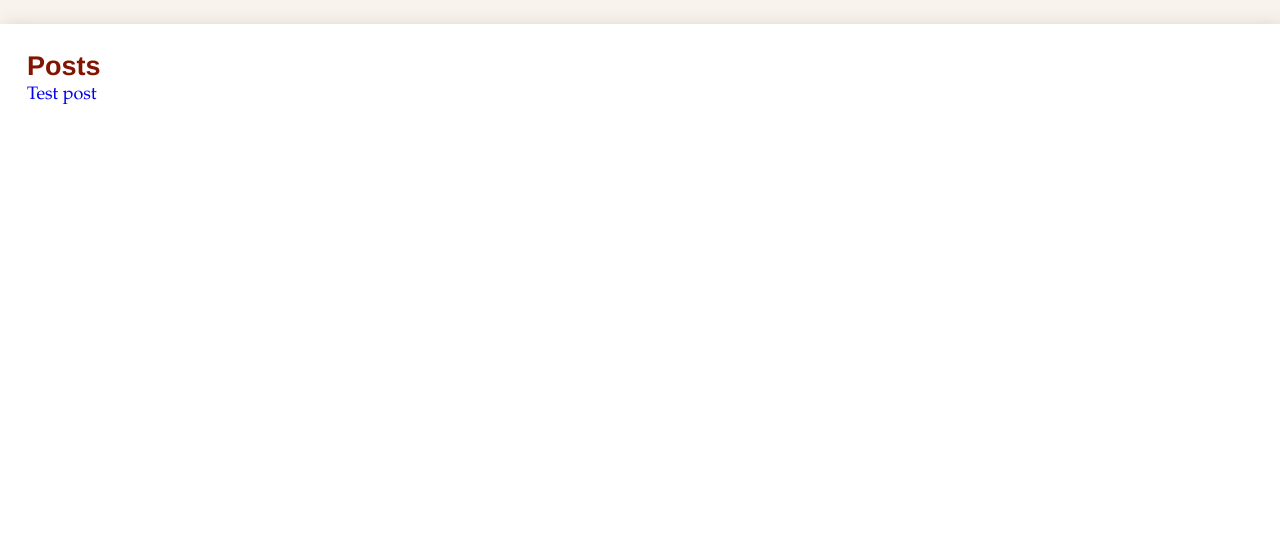
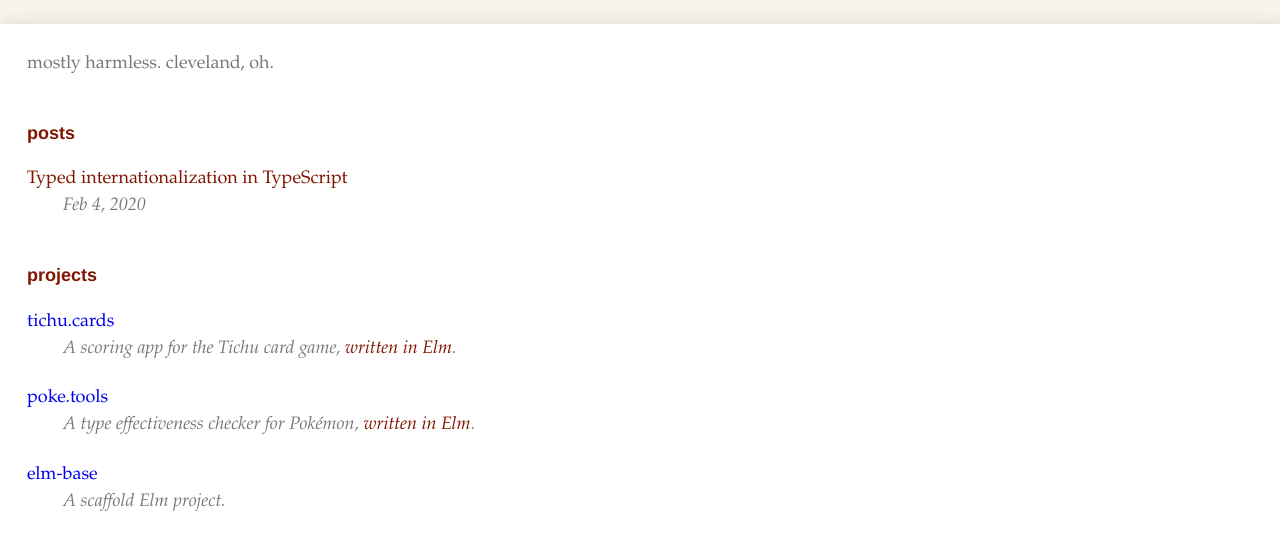
Before and after one commit to freshvictory/me, a plain HTML site: page index.html in a window 1280 px wide. Shown: the part 56-606 px from the top of the page. Drawn offline with Linux system fonts and the light colour scheme.

Commit message:
Flesh out home screen.

```diff
--- a/index.css
+++ b/index.css
@@ -0,0 +1,63 @@
+/* -- MAIN -- */
+
+main {
+    display: grid;
+    grid-template-rows: [intro] max-content [posts] max-content [projects] max-content;
+    grid-row-gap: calc(2 * var(--em-spacing));
+    row-gap: calc(2 * var(--em-spacing));
+}
+
+
+/* -- INTRO -- */
+
+#intro {
+    grid-row: intro;
+}
+
+.description {
+    color: var(--c-text-light);
+}
+
+
+/* -- LIST CONTAINER -- */
+
+.container .heading {
+    font-size: 1rem;
+    margin-bottom: var(--em-spacing);
+}
+
+.post-link {
+    color: var(--c-text-pop);
+    margin-bottom: var(--em-spacing);
+}
+
+.post-link a:visited {
+    color: inherit;
+}
+
+.post-link .date,
+.post-link .source,
+.post-link .description {
+    color: var(--c-text-light);
+    display: block;
+    margin-left: 2em;
+    font-style: italic;
+}
+
+.post-link .description a {
+    color: var(--c-text-pop);
+}
+
+
+/* -- POSTS -- */
+
+#posts {
+    grid-row: posts;
+}
+
+
+/* -- PROJECTS -- */
+
+#projects {
+    grid-row: projects;
+}
--- a/index.html
+++ b/index.html
@@ -6,6 +6,7 @@
         <title>Justin Renjilian</title>
 
         <link rel='stylesheet' href='styles.css'/>
+        <link rel='stylesheet' href='index.css'/>
     </head>
     <body>
         <header class="header">
@@ -20,17 +21,52 @@
         </header>
         <main>
             <section id="intro">
+                <p class="description">
+                    mostly harmless. cleveland, oh.
+                </p>
             </section>
-            <section id="posts">
-                <h2 class="heading">Posts</h2>
+            <section id="posts" class="container">
+                <h2 class="heading">posts</h2>
                 <ol>
                     <li>
-                        <a href="posts/test.html">Test post</a>
+                        <a class="post-link" href="posts/typed-i18n-with-typescript.html">
+                            Typed internationalization in TypeScript
+                            <time class="date" datetime="2020-02-04">Feb 4, 2020</time>
+                        </a>
+                    </li>
+                </ol>
+            </section>
+            <section id="projecs" class="container">
+                <h2 class="heading">projects</h2>
+                <ol>
+                    <li class="post-link">
+                        <a href="https://tichu.cards" target="blank">
+                            tichu.cards
+                        </a>
+                        <p class="description">
+                            A scoring app for the Tichu card game,
+                            <a href="https://github.com/freshvictory/tichu-web" target="blank">written in Elm</a>.
+                        </p>
+                    </li>
+                    <li class="post-link">
+                        <a href="https://poke.tools" target="blank">
+                            poke.tools
+                        </a>
+                        <p class="description">
+                            A type effectiveness checker for Pokémon,
+                            <a href="https://github.com/freshvictory/pokemon-elm" target="blank">written in Elm</a>.
+                        </p>
+                    </li>
+                    <li class="post-link">
+                        <a href="https://github.com/freshvictory/elm-base" target="blank">
+                            elm-base
+                        </a>
+                        <p class="description">
+                            A scaffold Elm project.
+                        </p>
                     </li>
                 </ol>
             </section>
         </main>
-        <footer class="footer">
-        </footer>
     </body>
 </html>
--- a/posts/post.css
+++ b/posts/post.css
@@ -28,6 +28,13 @@ article {
     margin-bottom: 1rem;
 }
 
+.date {
+    font-style: italic;
+    display: inline;
+    color: var(--c-text-light);
+    font-size: var(--fs-smaller);
+}
+
 .article-content {
     grid-area: content;
     max-width: 30rem;
@@ -49,17 +56,7 @@ article {
 
 /* -- BYLINE -- */
 
-.date {
-    font-style: italic;
-}
-
-.byline-sep {
-    font-size: 0.75rem;
-    color: var(--c-text-light);
-}
-
-.byline,
-.date {
+.byline {
     display: inline;
     color: var(--c-text-light);
     font-size: var(--fs-smaller);
--- a/styles.css
+++ b/styles.css
@@ -160,3 +160,11 @@ main {
     font: var(--f-head);
     color: var(--c-text-pop);
 }
+
+
+/* -- GENERAL -- */
+
+.dot-sep {
+    font-size: 0.75rem;
+    color: var(--c-text-light);
+}
```
Also changed, not shown: posts/typed-i18n-with-typescript.html (renamed from posts/test.html, +1 -1 lines).
